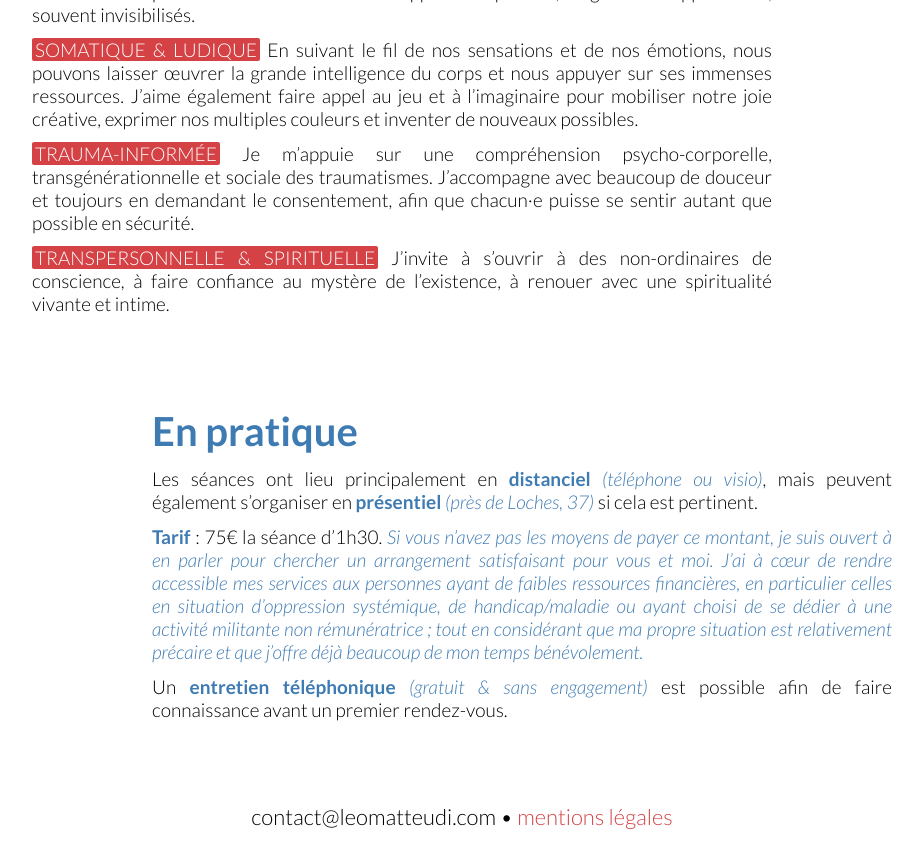
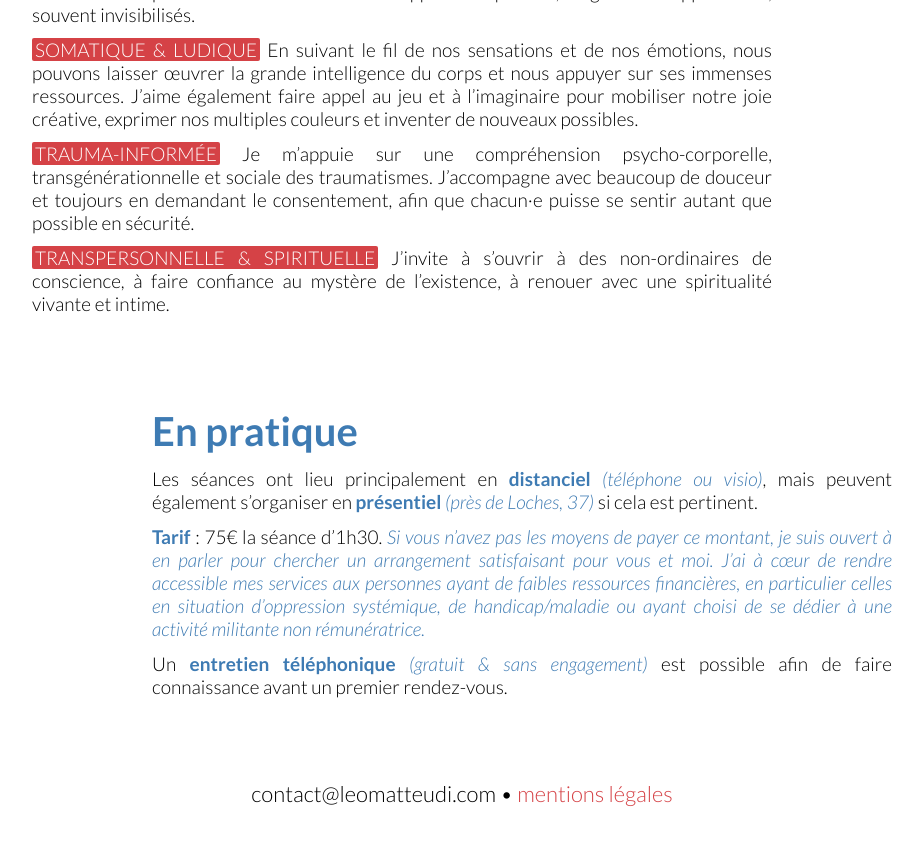
Before and after one commit to leomatteudi/leomatteudi, a Jekyll site: the page built from pages/1-individus.html, in a window 1280 px wide and 900 px high, scrolled down 1933 px. Shown: the top 868 px of the window, without its empty margins (178-1101 px from the left). Built offline with Jekyll 4.4.1, drawn with Linux system fonts in a browser that asks for light colours.

Commit message:
Update 1-individus.html

```diff
--- a/pages/1-individus.html
+++ b/pages/1-individus.html
@@ -43,7 +43,7 @@ title: Individus
 	<p>Les séances ont lieu principalement en <strong>distanciel</strong> <em>(téléphone ou visio)</em>, mais peuvent également s’organiser en <strong>présentiel</strong> <em>(près de Loches, 37)</em> si cela est pertinent.
 	</p>
 	<p>
-		<strong>Tarif</strong> : 75€ la séance d’1h30. <em>Si vous n’avez pas les moyens de payer ce montant, je suis ouvert à en parler pour chercher un arrangement satisfaisant pour vous et moi. J’ai à cœur de rendre accessible mes services aux personnes ayant de faibles ressources financières, en particulier celles en situation d’oppression systémique, de handicap/maladie ou ayant choisi de se dédier à une activité militante non rémunératrice ; tout en considérant que ma propre situation est relativement précaire et que j’offre déjà beaucoup de mon temps bénévolement.</em>
+		<strong>Tarif</strong> : 75€ la séance d’1h30. <em>Si vous n’avez pas les moyens de payer ce montant, je suis ouvert à en parler pour chercher un arrangement satisfaisant pour vous et moi. J’ai à cœur de rendre accessible mes services aux personnes ayant de faibles ressources financières, en particulier celles en situation d’oppression systémique, de handicap/maladie ou ayant choisi de se dédier à une activité militante non rémunératrice.</em>
 	</p>
 	<p>Un <strong>entretien téléphonique</strong> <em>(gratuit & sans engagement)</em> est possible afin de faire connaissance avant un premier rendez-vous.</p>
 </div>
```
